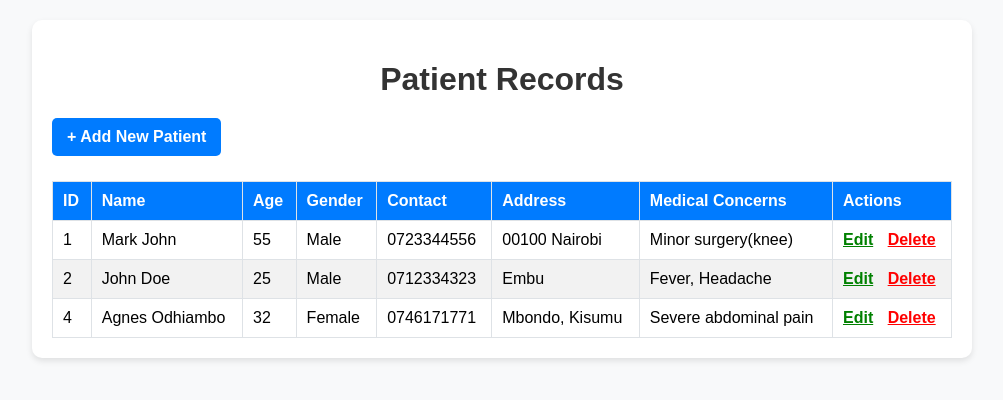
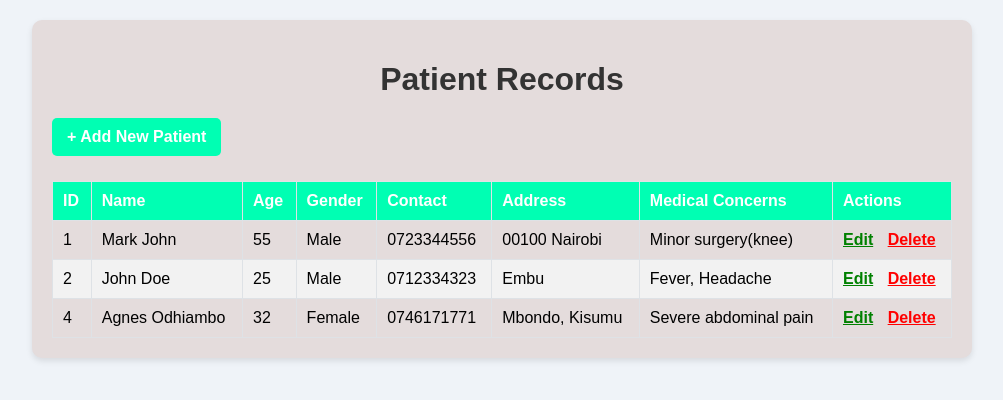
Before and after one commit to Felix141-ops/patientmanagement, a Flask app: page / in a window 1280 px wide. Shown: the top 400 px of the page, without its empty margins (138-1141 px from the left). Run offline with Flask 3, Linux system fonts and the light colour scheme; data comes from the database, SQL or seed files in the repository.

Commit message:
Added color styling

```diff
--- a/templates/add.html
+++ b/templates/add.html
@@ -52,7 +52,7 @@
         button {
             width: 100%;
             padding: 12px;
-            background: #007bff;
+            background: #00ffb3;
             color: #fff;
             border: none;
             font-size: 16px;
@@ -62,14 +62,14 @@
         }
 
         button:hover {
-            background: #0056b3;
+            background: #039468;
         }
 
         .back-link {
             display: block;
             margin-top: 15px;
             text-align: center;
-            color: #007bff;
+            color: #00ffb3;
             text-decoration: none;
         }
 
--- a/templates/edit.html
+++ b/templates/edit.html
@@ -48,7 +48,7 @@
         button {
             width: 100%;
             padding: 12px;
-            background: #007bff;
+            background: #00ffb3;
             color: #fff;
             border: none;
             font-size: 16px;
@@ -58,14 +58,14 @@
         }
 
         button:hover {
-            background: #3c8ee6;
+            background: #039468;
         }
 
         .back-link {
             display: block;
             margin-top: 15px;
             text-align: center;
-            color: #007bff;
+            color: #00ffb3;
             text-decoration: none;
         }
 
--- a/templates/index.html
+++ b/templates/index.html
@@ -6,7 +6,7 @@
     <style>
         body {
             font-family: Arial, sans-serif;
-            background: #f8f9fa;
+            background: #eff3f8ff;
             margin: 0;
             padding: 20px;
         }
@@ -20,7 +20,7 @@
         .container {
             max-width: 900px;
             margin: auto;
-            background: #fff;
+            background: #e4dcdcff;
             padding: 20px;
             border-radius: 10px;
             box-shadow: 0px 3px 6px rgba(0,0,0,0.1);
@@ -30,7 +30,7 @@
             display: inline-block;
             margin-bottom: 15px;
             padding: 10px 15px;
-            background: #007bff;
+            background: #00ffb3;
             color: #fff;
             text-decoration: none;
             border-radius: 5px;
@@ -38,7 +38,7 @@
         }
 
         a.add-btn:hover {
-            background: #0056b3;
+            background: #039468;
         }
 
         table {
@@ -54,7 +54,7 @@
         }
 
         th {
-            background: #007bff;
+            background: #00ffb3;
             color: white;
         }
 
```
